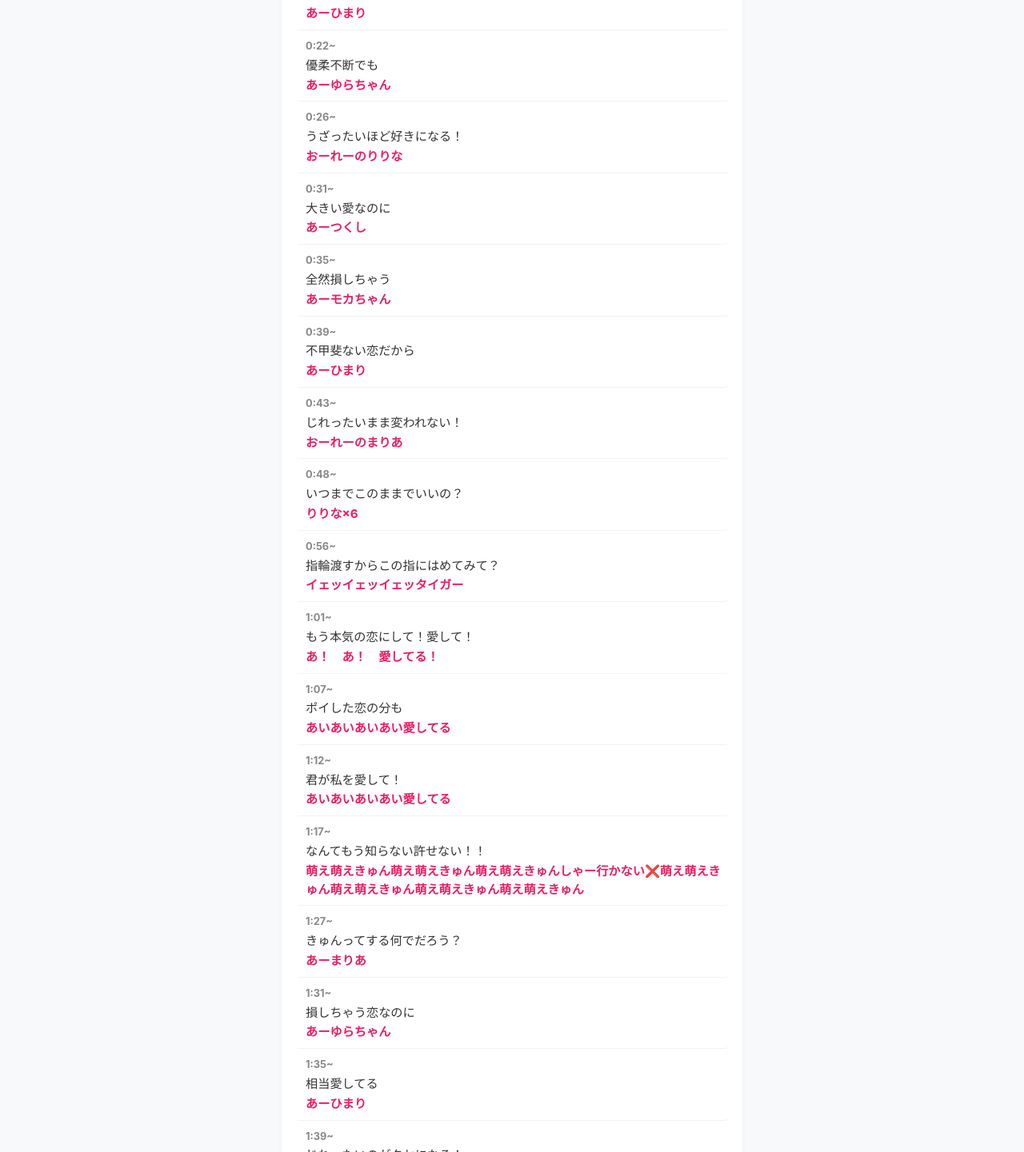
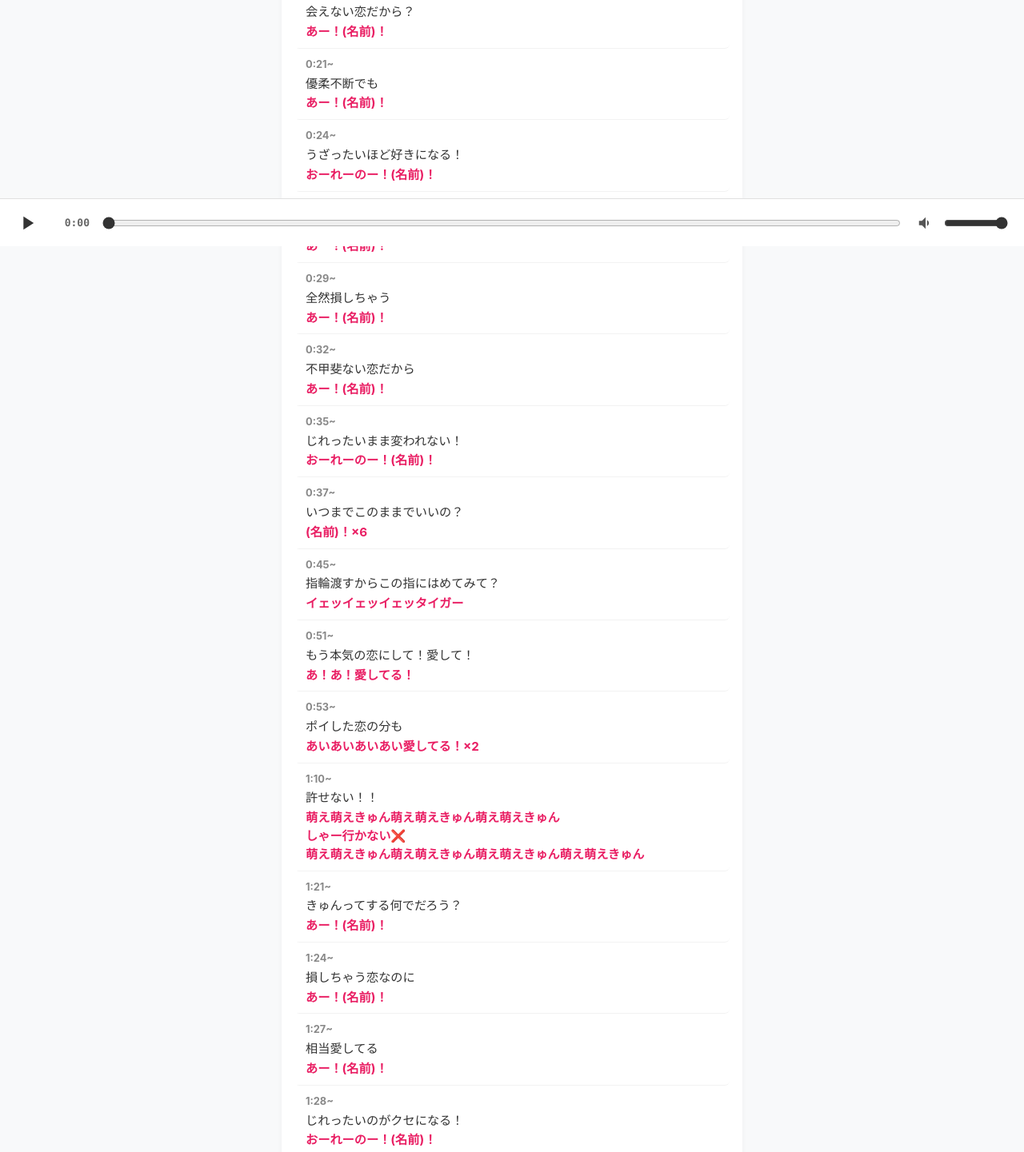
Before and after one commit to reiponzikkyou/call-list, a plain HTML site: page songs/愛してエイエンげーじっ♡.html in a window 1280 px wide. Shown: the part 492-1933 px from the top of the page at 80% size. Drawn offline with Linux system fonts and the light colour scheme.

Commit message:
愛えんアグリー更新

```diff
--- a/songs/愛してエイエンげーじっ♡.html
+++ b/songs/愛してエイエンげーじっ♡.html
@@ -3,7 +3,7 @@
 <head>
   <meta charset="UTF-8">
   <meta name="viewport" content="width=device-width, initial-scale=1.0">
-  <title>愛してエイエンげーじっ♡ - コールガイド</title>
+  <title>愛してアイエンげーじっ♡ - コールガイド</title>
   <link rel="stylesheet" href="../style.css">
 </head>
 <body>
@@ -16,9 +16,8 @@
     <a href="../index.html" class="back-btn">← 楽曲一覧に戻る</a>
 
     <div class="card">
-      <h1 class="song-title">愛してエイエンげーじっ♡</h1>
+      <h1 class="song-title">愛してアイエンげーじっ♡</h1>
 
-      <!-- YouTube API プレーヤー表示エリア -->
       <div class="media-container">
         <div id="player"></div>
       </div>
@@ -29,190 +28,76 @@
         ※歌詞の全文や正確なフレーズは各種公式音源・歌詞検索サイトをご確認ください。
       </div>
 
-      <!-- コール表表示エリア（player.jsで自動生成） -->
       <div class="lyrics" id="call-list-container"></div>
     </div>
   </div>
 
-  <!-- 共通スクリプトの読み込み -->
   <script src="../player.js"></script>
-
-  <!-- 楽曲コールデータ（辞書形式で簡単管理） -->
   <script>
     initCallGuide({
-      videoId: 'L-VMYQ1v-vM', // YouTube動画ID
+      videoId: "L-VMYQ1v-vM",
       calls: [
-        {
-          start: "0:07",
-          end: "0:13",
-          lyrics: "恋した君の愛は全部私に委ねて？",
-          call: "萌え萌えきゅん萌え萌えきゅん萌え萌えきゅんしゃー行かない❌萌え萌えきゅん萌え萌えきゅん萌え萌えきゅん萌え萌えきゅん"
-        },
-        {
-          start: "0:14",
-          end: "0:17",
-          lyrics: "知りたい何でだろう？",
-          call: "あーモカちゃん"
-        },
-        {
-          start: "0:18",
-          end: "0:21",
-          lyrics: "会えない恋だから？",
-          call: "あーひまり"
-        },
-        {
-          start: "0:22",
-          end: "0:25",
-          lyrics: "優柔不断でも",
-          call: "あーゆらちゃん"
-        },
-        {
-          start: "0:26",
-          end: "0:30",
-          lyrics: "うざったいほど好きになる！",
-          call: "おーれーのりりな"
-        },
-        {
-          start: "0:31",
-          end: "0:34",
-          lyrics: "大きい愛なのに",
-          call: "あーつくし"
-        },
-        {
-          start: "0:35",
-          end: "0:38",
-          lyrics: "全然損しちゃう",
-          call: "あーモカちゃん"
-        },
-        {
-          start: "0:39",
-          end: "0:42",
-          lyrics: "不甲斐ない恋だから",
-          call: "あーひまり"
-        },
-        {
-          start: "0:43",
-          end: "0:47",
-          lyrics: "じれったいまま変われない！",
-          call: "おーれーのまりあ"
-        },
-        {
-          start: "0:48",
-          end: "0:55",
-          lyrics: "いつまでこのままでいいの？",
-          call: "りりな×6"
-        },
-        {
-          start: "0:56",
-          end: "1:00",
-          lyrics: "指輪渡すからこの指にはめてみて？",
-          call: "イェッイェッイェッタイガー"
-        },
-        {
-          start: "1:01",
-          end: "1:06",
-          lyrics: "もう本気の恋にして！愛して！",
-          call: "あ！　あ！　愛してる！"
-        },
-        {
-          start: "1:07",
-          end: "1:11",
-          lyrics: "ポイした恋の分も",
-          call: "あいあいあいあい愛してる"
-        },
-        {
-          start: "1:12",
-          end: "1:16",
-          lyrics: "君が私を愛して！",
-          call: "あいあいあいあい愛してる"
-        },
-        {
-          start: "1:17",
-          end: "1:26",
-          lyrics: "なんてもう知らない許せない！！",
-          call: "萌え萌えきゅん萌え萌えきゅん萌え萌えきゅんしゃー行かない❌萌え萌えきゅん萌え萌えきゅん萌え萌えきゅん萌え萌えきゅん"
-        },
-        {
-          start: "1:27",
-          end: "1:30",
-          lyrics: "きゅんってする何でだろう？",
-          call: "あーまりあ"
-        },
-        {
-          start: "1:31",
-          end: "1:34",
-          lyrics: "損しちゃう恋なのに",
-          call: "あーゆらちゃん"
-        },
-        {
-          start: "1:35",
-          end: "1:38",
-          lyrics: "相当愛してる",
-          call: "あーひまり"
-        },
-        {
-          start: "1:39",
-          end: "1:43",
-          lyrics: "じれったいのがクセになる！",
-          call: "おーれーのモカちゃん"
-        },
-        {
-          start: "1:44",
-          end: "1:47",
-          lyrics: "全然会えなくて",
-          call: "あーりりな"
-        },
-        {
-          start: "1:48",
-          end: "1:51",
-          lyrics: "他の人見てるかも？",
-          call: "あーつくし"
-        },
-        {
-          start: "1:52",
-          end: "1:55",
-          lyrics: "2番目の恋なんて",
-          call: "あーゆらちゃん"
-        },
-        {
-          start: "1:56",
-          end: "2:00",
-          lyrics: "狂っちゃうだけど変われない",
-          call: "おーれーのりりな"
-        },
-        {
-          start: "2:01",
-          end: "2:08",
-          lyrics: "このまま夢になる前に涙流すから",
-          call: "ひまり×6"
-        },
-        {
-          start: "2:09",
-          end: "2:13",
-          lyrics: "この指輪はめてみて？",
-          call: "イェッイェッイェッタイガー"
-        },
-        {
-          start: "2:14",
-          end: "2:18",
-          lyrics: "もう本気の恋にして！愛して！",
-          call: "あ！　あ！　愛してる！"
-        },
-        {
-          start: "2:19",
-          end: "2:23",
-          lyrics: "君が私を愛して！",
-          call: "あいあいあいあい愛してる"
-        },
-        {
-          start: "2:24",
-          end: "2:35",
-          lyrics: "なんてもう知らない許せない！！",
-          call: "萌え萌えきゅん萌え萌えきゅん萌え萌えきゅんしゃー行かない❌萌え萌えきゅん萌え萌えきゅん萌え萌えきゅん萌え萌えきゅん"
-        }
+        { start: "0:06", end: "0:16", lyrics: "恋した君の愛は全部私に委ねて？", call: "萌え萌えきゅん萌え萌えきゅん萌え萌えきゅん\nしゃー行かない❌\n萌え萌えきゅん萌え萌えきゅん萌え萌えきゅん萌え萌えきゅん" },
+        { start: "0:16", end: "0:20", lyrics: "知りたい何でだろう？", call: "あー！(名前)！" },
+        { start: "0:20", end: "0:21", lyrics: "会えない恋だから？", call: "あー！(名前)！" },
+        { start: "0:21", end: "0:24", lyrics: "優柔不断でも", call: "あー！(名前)！" },
+        { start: "0:24", end: "0:27", lyrics: "うざったいほど好きになる！", call: "おーれーのー！(名前)！" },
+        { start: "0:27", end: "0:29", lyrics: "大きい愛なのに", call: "あー！(名前)！" },
+        { start: "0:29", end: "0:32", lyrics: "全然損しちゃう", call: "あー！(名前)！" },
+        { start: "0:32", end: "0:35", lyrics: "不甲斐ない恋だから", call: "あー！(名前)！" },
+        { start: "0:35", end: "0:37", lyrics: "じれったいまま変われない！", call: "おーれーのー！(名前)！" },
+        { start: "0:37", end: "0:46", lyrics: "いつまでこのままでいいの？", call: "(名前)！×6" },
+        { start: "0:45", end: "0:48", lyrics: "指輪渡すからこの指にはめてみて？", call: "イェッイェッイェッタイガー" },
+        { start: "0:51", end: "0:53", lyrics: "もう本気の恋にして！愛して！", call: "あ！あ！愛してる！" },
+        { start: "0:53", end: "0:59", lyrics: "ポイした恋の分も", call: "あいあいあいあい愛してる！×2" },
+        { start: "1:10", end: "1:20", lyrics: "許せない！！", call: "萌え萌えきゅん萌え萌えきゅん萌え萌えきゅん\nしゃー行かない❌\n萌え萌えきゅん萌え萌えきゅん萌え萌えきゅん萌え萌えきゅん" },
+        { start: "1:21", end: "1:23", lyrics: "きゅんってする何でだろう？", call: "あー！(名前)！" },
+        { start: "1:24", end: "1:26", lyrics: "損しちゃう恋なのに", call: "あー！(名前)！" },
+        { start: "1:27", end: "1:28", lyrics: "相当愛してる", call: "あー！(名前)！" },
+        { start: "1:28", end: "1:31", lyrics: "じれったいのがクセになる！", call: "おーれーのー！(名前)！" },
+        { start: "1:32", end: "1:34", lyrics: "全然会えなくて", call: "あー！(名前)！" },
+        { start: "1:35", end: "1:36", lyrics: "他の人見てるかも？", call: "あー！(名前)！" },
+        { start: "1:38", end: "1:39", lyrics: "2番目の恋なんて", call: "あー！(名前)！" },
+        { start: "1:39", end: "1:41", lyrics: "狂っちゃうだけど変われない", call: "おーれーのー！(名前)！" },
+        { start: "1:42", end: "1:49", lyrics: "このまま夢になる前に涙流すから", call: "(名前)！×6" },
+        { start: "1:49", end: "1:52", lyrics: "この指輪はめてみて？", call: "イェッイェッイェッタイガー" },
+        { start: "1:55", end: "1:57", lyrics: "もう本気の恋にして！愛して！", call: "あ！あ！愛してる！" },
+        { start: "1:57", end: "2:03", lyrics: "ギューした責任はね", call: "あいあいあいあい愛してる！×2" },
+        { start: "2:32", end: "2:37", lyrics: "ポイした恋の分も", call: "あいあいあいあい愛してる！×2" },
+        { start: "2:48", end: "2:59", call: "萌え萌えきゅん萌え萌えきゅん萌え萌えきゅんしゃー行かない❌萌え萌えきゅん萌え萌えきゅん萌え萌えきゅん萌え萌えきゅん" }
       ]
     });
   </script>
+  <br>
+<br>
+<br>
 
+<!-- タイル型カスタムプレイヤー -->
+<div class="tile-player">
+
+  <!-- 再生/停止 -->
+  <button id="play-pause-btn" class="tile-item tile-btn" aria-label="再生/一時停止">
+    <svg id="icon-play" viewBox="0 0 24 24"><path d="M8 5v14l11-7z"/></svg>
+    <svg id="icon-pause" viewBox="0 0 24 24" class="hidden"><path d="M6 19h4V5H6v14zm8-14v14h4V5h-4z"/></svg>
+  </button>
+
+  <!-- 現在時間表示 -->
+  <div class="tile-item tile-time">
+    <span id="current-time">0:00</span>
+  </div>
+
+  <!-- シークバー（横いっぱいに広がる） -->
+  <div class="tile-item tile-seek">
+    <input type="range" id="seek-bar" value="0" min="0" max="100" step="0.1">
+  </div>
+
+  <!-- 音量 -->
+  <div class="tile-item tile-volume">
+    <button id="mute-btn" class="tile-icon-btn" aria-label="ミュート切替">
+      <svg id="icon-volume" viewBox="0 0 24 24"><path d="M3 9v6h4l5 5V4L7 9H3zm13.5 3c0-1.77-1.02-3.29-2.5-4.03v8.05c1.48-.73 2.5-2.25 2.5-4.02z"/></svg>
+      <svg id="icon-muted" viewBox="0 0 24 24" class="hidden"><path d="M16.5 12c0-1.77-1.02-3.29-2.5-4.03v2.21l2.45 2.45c.03-.2.05-.41.05-.63zm2.5 0c0 .94-.2 1.82-.54 2.64l1.51 1.51C20.63 14.91 21 13.5 21 12c0-4.28-2.99-7.86-7-8.77v2.06c2.89.86 5 3.54 5 6.71zM4.27 3L3 4.27 7.73 9H3v6h4l5 5v-6.73l4.25 4.25c-.67.52-1.42.93-2.25 1.18v2.06c1.38-.31 2.63-.95 3.69-1.81L19.73 21 21 19.73l-9-9L4.27 3zM12 4L9.91 6.09 12 8.18V4z"/></svg>
+    </button>
+    <input type="range" id="volume-bar" value="100" min="0" max="100">
+  </div>
 </body>
 </html>
```
Also changed, not shown: songs/UGLY DOLL.html (+43 -137 lines).
